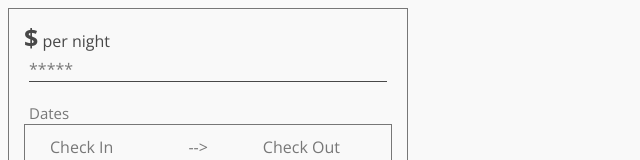
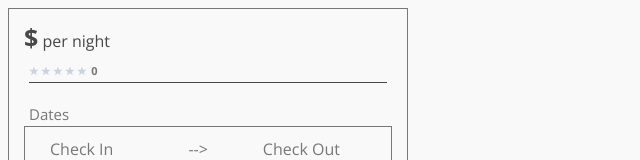
Before and after one commit to davidsangels/keaton-service, a React app: page / in a window 1280 px wide. Shown: the top 160 px of the page, without its empty margins (0-640 px from the left). Built offline with nearby package versions, Linux system fonts and the light colour scheme; no server answers.

Commit message:
Add dynamic star rating

```diff
--- a/client/src/components/Box.jsx
+++ b/client/src/components/Box.jsx
@@ -4,6 +4,7 @@ import Calendar from './CalendarExample.jsx';
 import SecondCalendar from './SecondCalendar.jsx';
 import Guest from './Guest.jsx';
 import axios from 'axios';
+import Stars from './Stars.jsx';
 
 class Box extends React.Component {
   constructor() {
@@ -14,6 +15,8 @@ class Box extends React.Component {
       adults: 1,
       children: 0,
       infants: 0,
+      reviewScore: 0,
+      reviewAmount: 0,
     };
 
     this.getServerData = this.getServerData.bind(this);
@@ -177,7 +180,7 @@ class Box extends React.Component {
 
 
   render() {
-    const { price, serviceFee, reviewScore, maxGuests, maxAdults, maxChildren, maxInfants, minBooking, maxBooking, adults, children } = this.state;
+    const { price, serviceFee, reviewScore, reviewAmount, maxGuests, maxAdults, maxChildren, maxInfants, minBooking, maxBooking, adults, children } = this.state;
     if (this.state.view === 'noDateSelection') {
       return (
         <div className='box'>
@@ -187,7 +190,7 @@ class Box extends React.Component {
 
 
           <div className='reviews'>
-            *****
+            <Stars rating={reviewScore}/> <span className='review-amount'><b>{reviewAmount}</b></span>
           </div>
 
 
@@ -234,7 +237,7 @@ class Box extends React.Component {
 
 
           <div className='reviews'>
-            *****
+            <Stars rating={reviewScore}/> <span className='review-amount'><b>{reviewAmount}</b></span>
           </div>
 
 
@@ -251,7 +254,7 @@ class Box extends React.Component {
 
 
           <div className='reviews'>
-            *****
+            <Stars rating={reviewScore}/> <span className='review-amount'><b>{reviewAmount}</b></span>
           </div>
 
 
@@ -273,7 +276,7 @@ class Box extends React.Component {
 
 
           <div className='reviews'>
-            *****
+            <Stars rating={reviewScore}/> <span className='review-amount'><b>{reviewAmount}</b></span>
           </div>
 
 
@@ -327,7 +330,7 @@ class Box extends React.Component {
 
 
           <div className='reviews'>
-            *****
+            <Stars rating={reviewScore}/> <span className='review-amount'><b>{reviewAmount}</b></span>
           </div>
 
 
@@ -362,7 +365,7 @@ class Box extends React.Component {
 
 
           <div className='reviews'>
-            *****
+            <Stars rating={reviewScore}/> <span className='review-amount'><b>{reviewAmount}</b></span>
           </div>
 
 
@@ -396,7 +399,7 @@ class Box extends React.Component {
 
 
           <div className='reviews'>
-            *****
+            <Stars rating={reviewScore}/> <span className='review-amount'><b>{reviewAmount}</b></span>
           </div>
 
 
@@ -448,7 +451,7 @@ class Box extends React.Component {
 
 
           <div className='reviews'>
-            *****
+            <Stars rating={reviewScore}/> <span className='review-amount'><b>{reviewAmount}</b></span>
           </div>
 
 
--- /dev/null
+++ b/client/src/components/Stars.jsx
@@ -0,0 +1,25 @@
+import StarRatings from 'react-star-ratings';
+import React from 'react';
+
+class Stars extends React.Component {
+  constructor(props) {
+    super(props)
+  }
+
+  render() {
+    // rating = 2;
+    const { rating } = this.props;
+    return (
+      <StarRatings
+        rating={this.props.rating}
+        starRatedColor="#088488"
+        numberOfStars={5}
+        starDimension='10px'
+        starSpacing='1px'
+        name='rating'
+      />
+    );
+  }
+}
+
+export default Stars;
--- a/package.json
+++ b/package.json
@@ -31,7 +31,8 @@
     "nodemon": "^1.19.1",
     "path": "^0.12.7",
     "react": "^16.8.6",
-    "react-dom": "^16.8.6"
+    "react-dom": "^16.8.6",
+    "react-star-ratings": "^2.3.0"
   },
   "devDependencies": {
     "@babel/core": "^7.4.5",
--- a/public/style.css
+++ b/public/style.css
@@ -254,11 +254,14 @@ main {
 }
 
 .reviews {
-  /* background-image: url('reviews.png'); */
   margin-left: 20px;
   margin-right: 20px;
   border-bottom: 1px solid;
   border-color: rgb(72, 72, 72);
+}
+
+.review-amount {
+  font-size: 11px;
 }
 
 .line {
```
Also changed, not shown: 1 other file (tests, documents, lock files or other folders).
